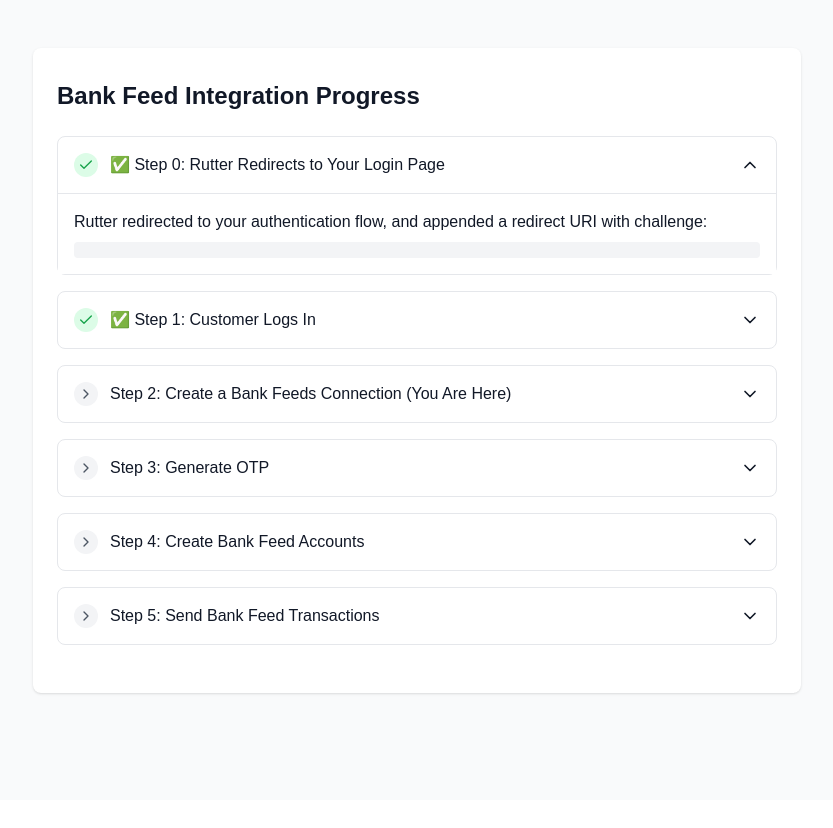
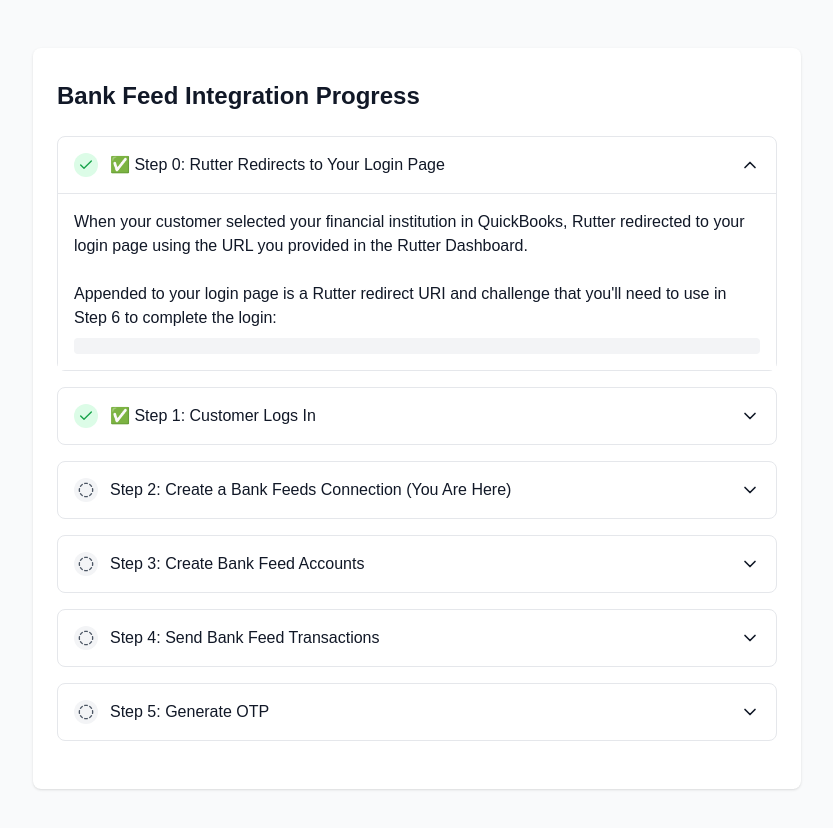
Before and after one commit to Rutter/bank-feeds-demo, a Next.js app: page /login/success in a window 1280 px wide. Both pictures are taken after a click on the button "✅ Step 0: Rutter Redirects to Your Login Page". Shown: the top 828 px of the page, without its empty margins (223-1056 px from the left). Before the commit the page ends 800 px from the top, so only its background shows below. Built offline with nearby package versions, Linux system fonts and the light colour scheme.

Commit message:
improve styling, wording

```diff
--- a/src/components/IntegrationProgress.tsx
+++ b/src/components/IntegrationProgress.tsx
@@ -1,7 +1,7 @@
 "use client";
 
 import { useState, useEffect } from "react";
-import { Check, ChevronDown, ChevronRight } from "lucide-react";
+import { Check, ChevronDown, CircleDashed } from "lucide-react";
 import MockApiCall from "./MockApiCall";
 
 export default function IntegrationProgress() {
@@ -37,7 +37,7 @@
             {completed ? (
               <Check className="w-4 h-4 text-green-600" />
             ) : (
-              <ChevronRight className="w-4 h-4 text-gray-600" />
+              <CircleDashed className="w-4 h-4 text-gray-600" />
             )}
           </div>
           <span className="text-gray-900">{title}</span>
@@ -95,11 +95,17 @@
             completed={true}
           >
             <p className="text-gray-900">
-              Rutter redirected to your authentication flow, and appended a
-              redirect URI with challenge:
+              When your customer selected your financial institution in
+              QuickBooks, Rutter redirected to your login page using the URL you
+              provided in the Rutter Dashboard.
+            </p>
+            <br />
+            <p className="text-gray-900">
+              Appended to your login page is a Rutter redirect URI and challenge that
+              you&apos;ll need to use in Step 6 to complete the login:
             </p>
             <p className="font-mono bg-gray-100 p-2 rounded mt-2 text-gray-900">
-              {challenge}
+              {redirectUri}
             </p>
           </Section>
           <Section
@@ -142,25 +148,9 @@
               }}
             />
           </Section>
-          <Section id="otp" title="Step 3: Generate OTP" completed={false}>
-            <p className="mb-4 text-gray-900">
-              Now generate an OTP using Rutter's API. This tells Rutter that the
-              authentication was successful:
-            </p>
-            <MockApiCall
-              endpoint="/bank_feeds/otp"
-              method="POST"
-              mockResponse={{
-                bank_feed_otp: {
-                  expires_at: "2024-02-29T00:00:00.000Z",
-                  otp: "01HMQZP46BS69PN4PKTGYK6HMQ",
-                },
-              }}
-            />
-          </Section>
           <Section
             id="accounts"
-            title="Step 4: Create Bank Feed Accounts"
+            title="Step 3: Create Bank Feed Accounts"
             completed={false}
           >
             <p className="mb-4 text-gray-900">
@@ -197,7 +187,7 @@
           </Section>
           <Section
             id="transactions"
-            title="Step 5: Send Bank Feed Transactions"
+            title="Step 4: Send Bank Feed Transactions"
             completed={false}
           >
             <p className="mb-4 text-gray-900">
@@ -229,7 +219,23 @@
                 transactions_synced: 1,
               }}
             />
-          </Section>{" "}
+          </Section>
+          <Section id="otp" title="Step 5: Generate OTP" completed={false}>
+            <p className="mb-4 text-gray-900">
+              Now generate an OTP using Rutter's API. This tells Rutter that the
+              authentication was successful:
+            </p>
+            <MockApiCall
+              endpoint="/bank_feeds/otp"
+              method="POST"
+              mockResponse={{
+                bank_feed_otp: {
+                  expires_at: "2024-02-29T00:00:00.000Z",
+                  otp: "01HMQZP46BS69PN4PKTGYK6HMQ",
+                },
+              }}
+            />
+          </Section>
         </div>
       </div>
     </div>
```
